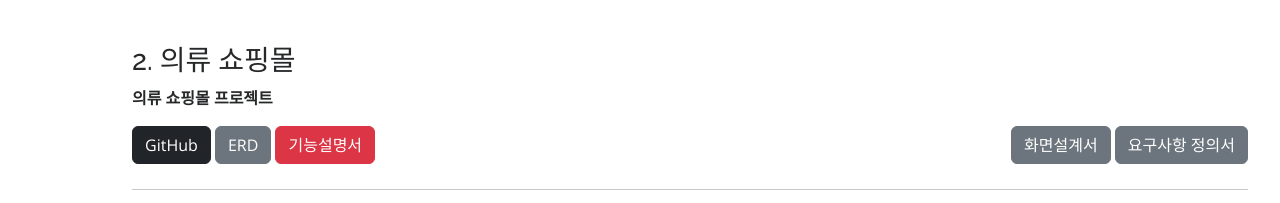
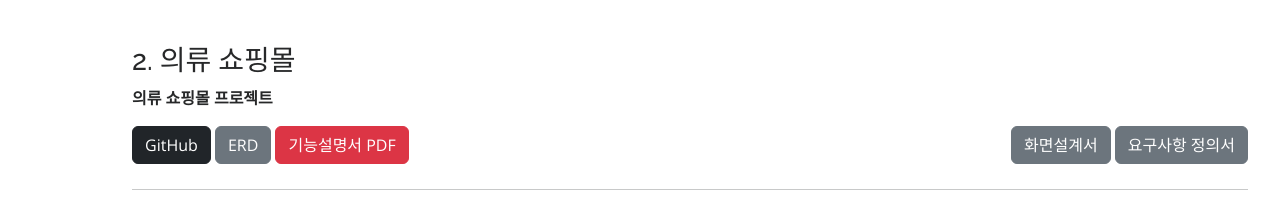
Before and after one commit to doorjeong611/doorjeong611.github.io, a plain HTML site: page index.html in a window 1280 px wide. Shown: the part 5480-5683 px from the top of the page. Drawn offline with nearby package versions, Linux system fonts and the light colour scheme; grey boxes are pictures that could not be loaded.

Commit message:
링크 수정

```diff
--- a/index.html
+++ b/index.html
@@ -446,7 +446,7 @@
 			              	<div style="margin-bottom: 25px">
 				                <a href="https://github.com/GDJ86-DH-MJ-ES/mall?tab=readme-ov-file" class="btn btn-dark" role="button" style="text-decoration: none;" target="_blank">GitHub</a>
 				                <button type="button" class="btn btn-secondary" onclick="window.open('assets/img/portfolio/mallERD.png')">ERD</button>
-                        <a href="https://drive.google.com/file/d/10DNEQleLuNf_-F2bI0g6xSByHhtKA2Px/view?usp=drive_link" class="btn btn-danger" target="_blank">기능설명서</a>
+                        <a href="https://drive.google.com/file/d/10DNEQleLuNf_-F2bI0g6xSByHhtKA2Px/view?usp=drive_link" class="btn btn-danger" target="_blank">기능설명서 PDF</a>
                         <!-- <a href="http://3.34.244.19/lms/loginForm.jsp" class="btn btn-info" target="_blank">서비스 URL</a> -->
                         <div style="margin-bottom: 25px; float: right;" class="docs">
                           <a href="https://app.luminpdf.com/viewer/6752b712f7ff78bf8b148b3e?credentials-id=e124a136-0814-4450-9acf-5ab668712655" class="btn btn-secondary" target="_blank">화면설계서</a>
```
